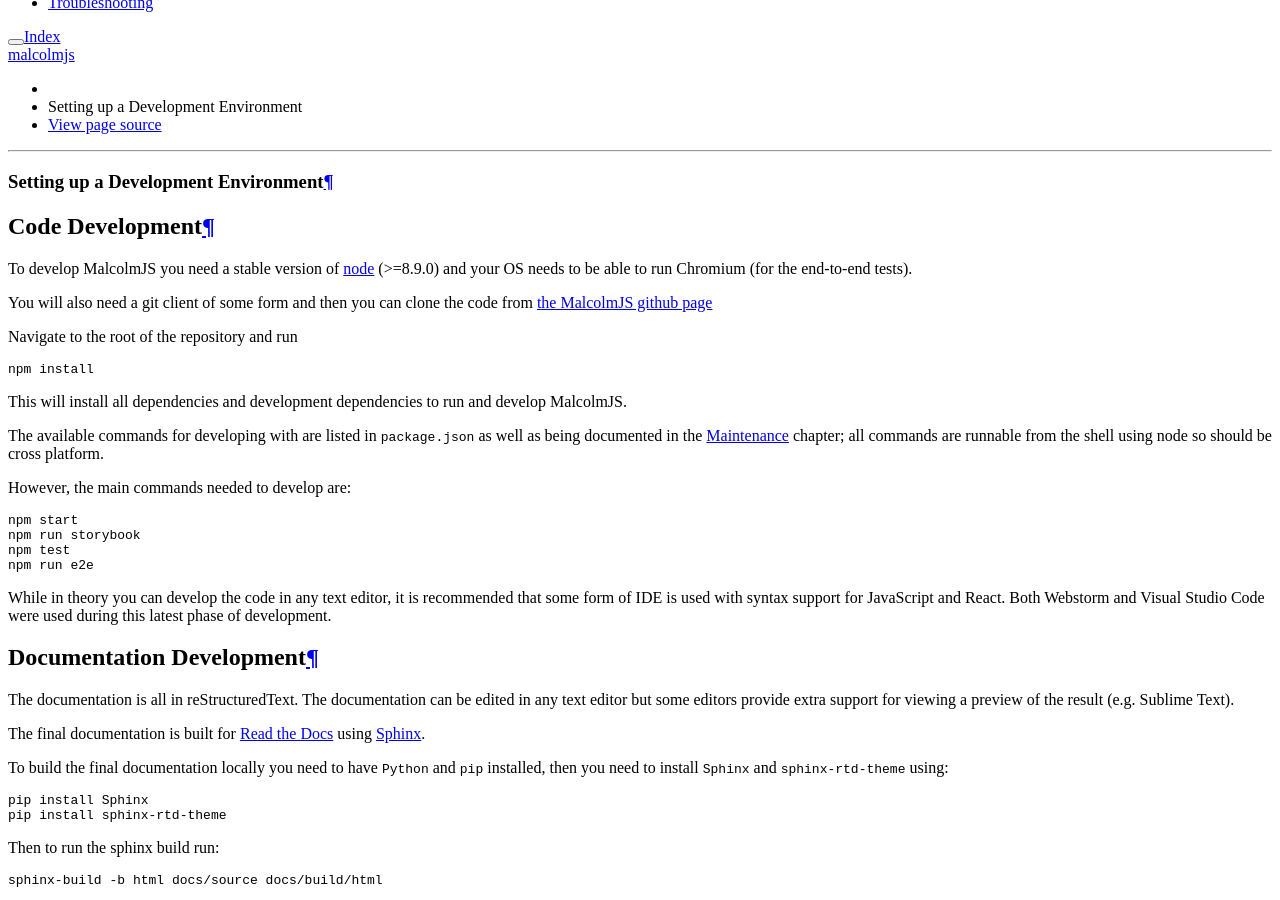
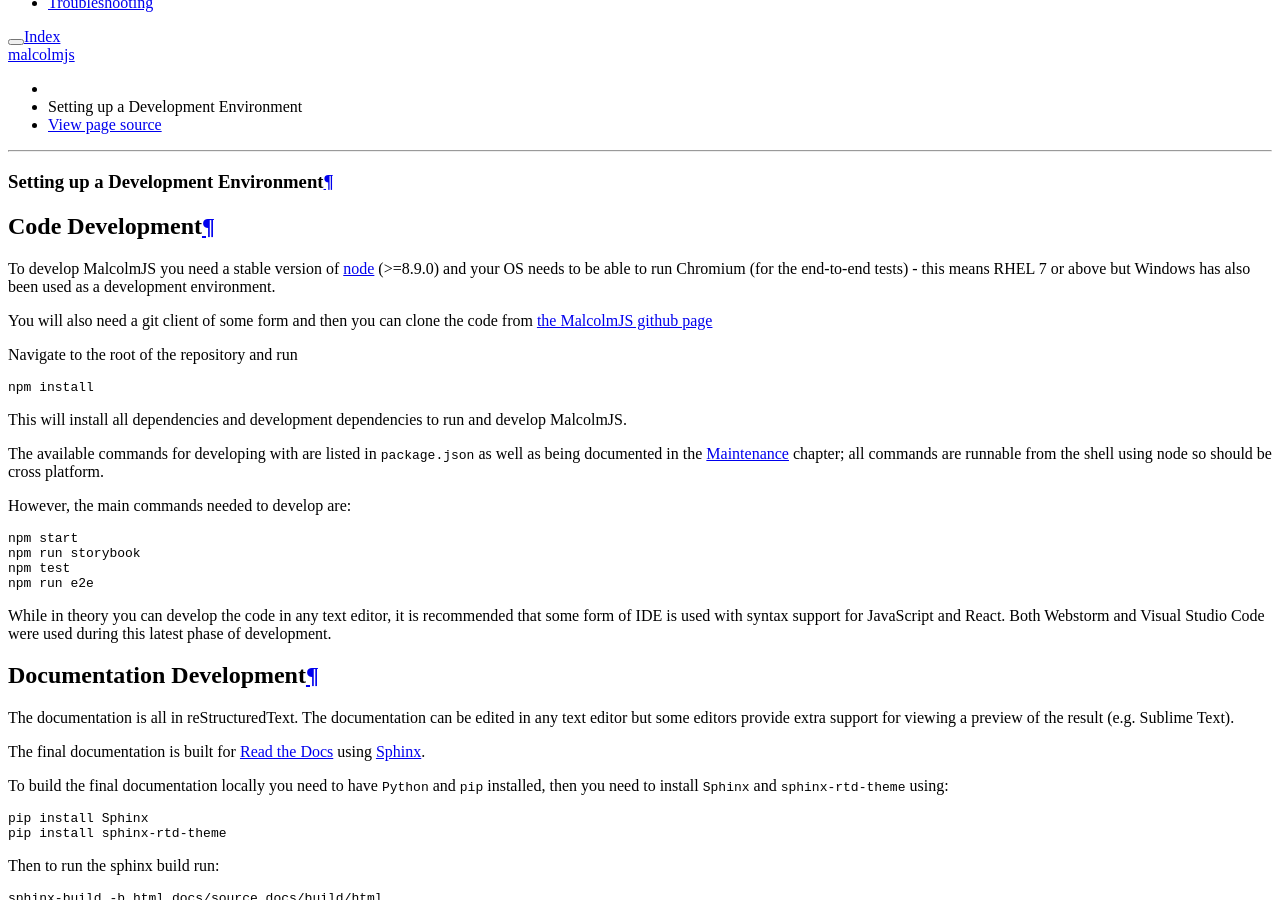
Before and after one commit to DiamondLightSource/malcolmjs, a Sphinx documentation site: the page built from docs/source/SMG/setting_up_a_dev_environment.rst, in a window 1280 px wide and 900 px high, scrolled down 437 px. Built offline with Sphinx 7.4.7 and the Read the Docs theme 2.0.0, drawn with Linux system fonts in a browser that asks for light colours.

Commit message:
Updated the docs with various updates from the sprint review

```diff
--- a/docs/source/SMG/architectural_decision_record.rst
+++ b/docs/source/SMG/architectural_decision_record.rst
@@ -1,7 +1,7 @@
 Architectural Decision Record
 =============================
 
-**1. Malcolm related code should be grouped together**
+**1. Malcolm protocal related code should be grouped together**
 
 ------------
 
--- a/docs/source/SMG/deployment.rst
+++ b/docs/source/SMG/deployment.rst
@@ -5,6 +5,6 @@
 
 Once the resulting build is complete then the release will appear in the list of `MalcolmJS releases <https://github.com/dls-controls/malcolmjs/releases>`_.
 
-Tags should take the form major.minor.patch ``#.#.#``, the artifacts then use ``git describe`` to append the number of commits since the tag as well as the SHA if relevant.
+Tags should take the form major.minor.patch ``#-#-#``, the artifacts then use ``git describe`` to append the number of commits since the tag as well as the SHA if relevant.
 
 The resulting code package can then be downloaded and bundled into a deployment of PyMalcolm. Alternatively you can statically serve the bundle locally using something like the npm package ``http-server``.
--- a/docs/source/SMG/maintenance.rst
+++ b/docs/source/SMG/maintenance.rst
@@ -36,7 +36,7 @@
 ``build``               create a production optimized build of the site
 ``test``                run the tests and report coverage
 ``test:watch``          the same as ``test`` but watches for file changes and re-runs automatically
-``eject``               a standard create-react-app command that generates all the config files and webpack settings as standalone files if custom editing needs to be done - this should be avoided unless absolutely necessary/delayed as long as possible
+``eject``               **This should be avoided at all costs so we can update create-react-app** a standard create-react-app command that generates all the config files and webpack settings as standalone files if custom editing needs to be done - this should be avoided unless absolutely necessary/delayed as long as possible
 ``cy:open``             open the cypress interactive runner
 ``cy:run``              run the cypress tests in a headless mode
 ``e2e:serve``           create a production build and serve both MalcolmJS and the websocket connection from the same process (otherwise the end-to-end tests don't exit without a fault on Travis)
--- a/docs/source/SMG/setting_up_a_dev_environment.rst
+++ b/docs/source/SMG/setting_up_a_dev_environment.rst
@@ -4,7 +4,7 @@
 Code Development
 ##################
 
-To develop MalcolmJS you need a stable version of `node <https://nodejs.org/en/>`_ (>=8.9.0) and your OS needs to be able to run Chromium (for the end-to-end tests).
+To develop MalcolmJS you need a stable version of `node <https://nodejs.org/en/>`_ (>=8.9.0) and your OS needs to be able to run Chromium (for the end-to-end tests) - this means RHEL 7 or above but Windows has also been used as a development environment.
 
 You will also need a git client of some form and then you can clone the code from `the MalcolmJS github page <https://github.com/dls-controls/malcolmjs>`_
 
```
